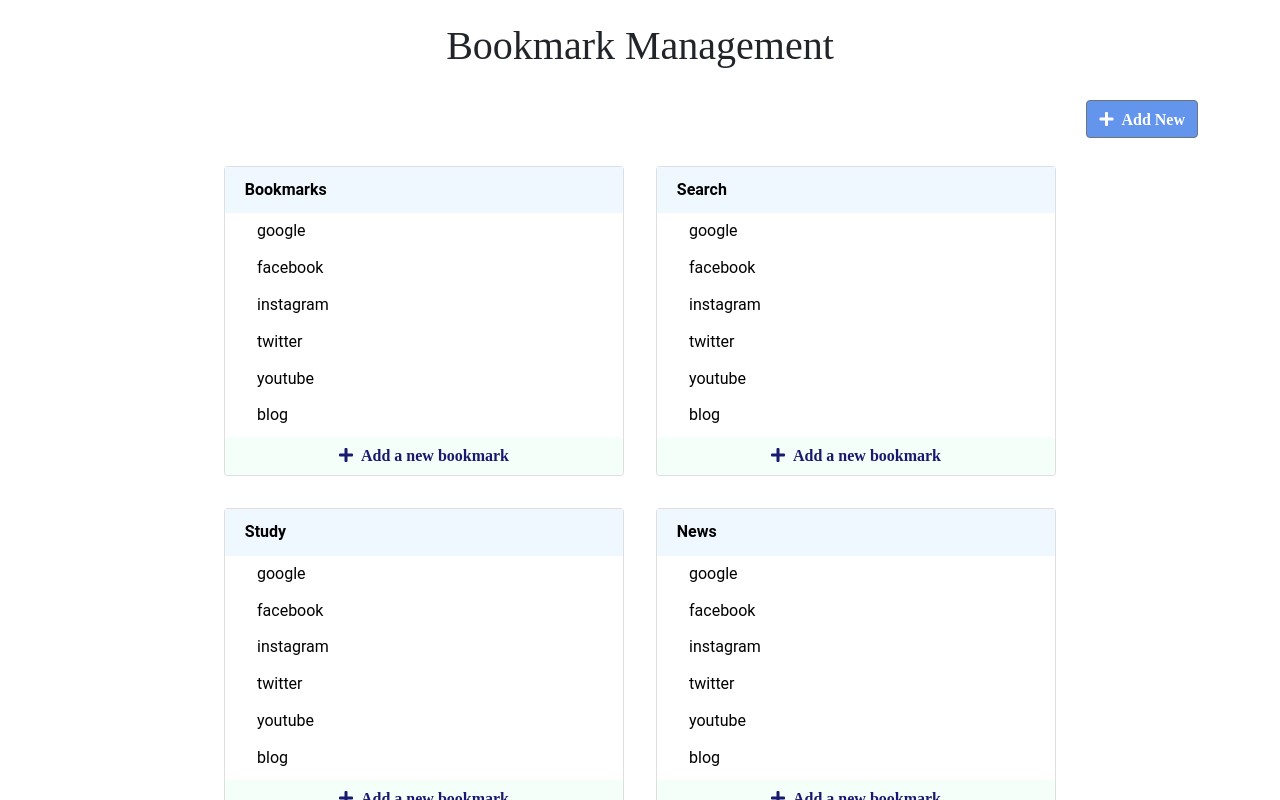
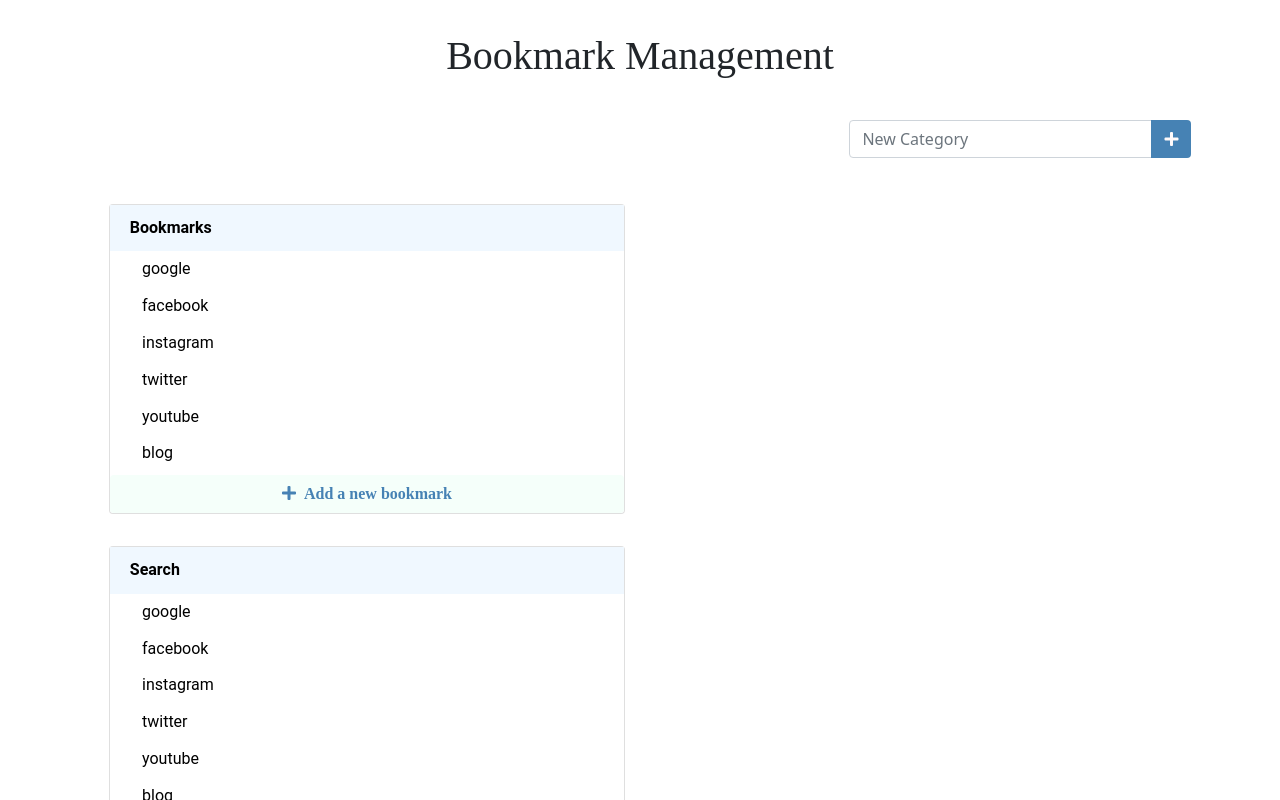
Before and after one commit to giaphien363/fabbiExamBookmark, a React (Create React App) app in the folder frontend/: page /bookmark in a window 1280 px wide. Shown: the top 800 px of the page. Built offline with nearby package versions, Linux system fonts and the light colour scheme; some icons are missing.

Commit message:
frontend already

```diff
--- a/frontend/src/components/Header/StyledHeader.ts
+++ b/frontend/src/components/Header/StyledHeader.ts
@@ -1,22 +1,27 @@
-import { Button, Navbar, Row } from "reactstrap";
+import { Button, Container, Input, InputGroup, Row } from "reactstrap";
 import styled from "styled-components";
 
-export const StyledHeader = styled(Row)`
-    /* font-family: Impact, Haettenschweiler, 'Arial Narrow Bold', sans-serif; */
-    /* font-family: cursive; */
+export const StyledHeader = styled(Container)`
+    margin-bottom: 30px;
+
+`
+
+export const StyledHeaderTitle = styled(Row)`
     font-family: serif;
-    margin-bottom : 50px;
-    height: 100px;
+    height: 120px;
     text-align: center;
     align-content: center;
-`;
+`
 
 export const StyledAddButton = styled(Button)`
-    background-color: cornflowerblue;
-    float: right;
-    margin-top: -50px;
+    background-color: steelblue;
+    color: snow;
 
     &:hover{
-        background-color: lightseagreen;
+        background-color: green;
     }
 `
+
+export const StyledInput = styled(InputGroup)`
+    margin-left: 220%;
+`
--- a/frontend/src/components/Header/index.jsx
+++ b/frontend/src/components/Header/index.jsx
@@ -1,24 +1,27 @@
 import React from "react";
-import { Button, Col, Container, Navbar, Row } from "reactstrap";
-import { StyledHeader, StyledAddButton } from "./StyledHeader";
+import { Button, Col, Container, Input, InputGroup, Row } from "reactstrap";
+import {
+  StyledHeaderTitle,
+  StyledAddButton,
+  StyledInput,
+  StyledHeader,
+} from "./StyledHeader";
 
 const Header = () => {
-  // const styles = {
-  //   col: {
-  //     margin: "15px auto",
-  //   },
-  // };
-
   return (
-    <Container>
-      <StyledHeader>
+    <StyledHeader>
+      <StyledHeaderTitle>
         <h1>Bookmark Management</h1>
-      </StyledHeader>
-      <Row></Row>
-      <StyledAddButton>
-        <i class="fas fa-plus">&ensp;Add New</i>
-      </StyledAddButton>
-    </Container>
+      </StyledHeaderTitle>
+      <Col xs={4}>
+        <StyledInput>
+          <Input placeholder="New Category" />
+          <StyledAddButton color="">
+            <i class="fas fa-plus"></i>
+          </StyledAddButton>
+        </StyledInput>
+      </Col>
+    </StyledHeader>
   );
 };
 Header.propTypes = {};
--- a/frontend/src/features/BookmarkList/components/Bookmark/styledBookmark.ts
+++ b/frontend/src/features/BookmarkList/components/Bookmark/styledBookmark.ts
@@ -6,7 +6,7 @@ export const StyledLink = styled.a`
     text-decoration : none ;
     color : black ;
 
-`;
+`
 
 export const StyledButton = styled(Button)`
     display: none;
--- a/frontend/src/features/BookmarkList/components/Group/index.jsx
+++ b/frontend/src/features/BookmarkList/components/Group/index.jsx
@@ -1,76 +1,95 @@
-import React from "react";
+import React, { useState } from "react";
 import {
-  Card,
-  CardTitle,
-  Button,
-  Row,
-  Col,
-  Container,
-  ButtonDropdown,
-  DropdownToggle,
-  DropdownItem,
-  DropdownMenu,
-  UncontrolledButtonDropdown,
+  Button, Col, Dropdown, DropdownMenu, DropdownToggle
 } from "reactstrap";
-
 import Bookmark from "../Bookmark";
-
 import {
-  StyledCard,
-  StyledCardTitle,
-  StyledDiv,
-  StyledCardBody,
-  StyledDropdown,
-  StyledCardHeader,
-  StyledDropdownButton,
-  StyledCardFooter,
+  StyledCard, StyledCardBody, StyledCardFooter, StyledCardHeader, StyledCardTitle,
+  StyledDiv, StyledDropdownButton
 } from "./styledGroup";
 
-function Group() {
-  const groups = [
-    { id: 1, groupName: "Bookmarks" },
-    { id: 2, groupName: "Search" },
-    { id: 3, groupName: "Study" },
-    { id: 4, groupName: "News" },
-    { id: 5, groupName: "Game" },
-    { id: 6, groupName: "Movie" },
-    { id: 7, groupName: "Music" },
-    { id: 8, groupName: "Novel" },
-  ];
-  const grouplist = groups.map((group) => (
+
+
+const Group = ({id, groupName}) => {
+  const [nameGroup, setNameGroup] = useState(groupName)
+  const [editMode, setEditMode] = useState(false)
+  const [dropdownOpen, setDropdownOpen] = useState(false)
+  ; //array
+  const toggle = ()=>{
+    setDropdownOpen(!dropdownOpen)
+  }
+
+  const handleChange = (e)=>{
+    setNameGroup(e.target.value)
+  }
+  const handleSubmit =()=>{
+    alert(nameGroup);
+    setEditMode(!editMode);
+  }
+
+  return <StyledDiv><Col xs={6}>
   <StyledCard>
     <StyledCardHeader>
-        <StyledCardTitle key={group.id} id={group.id}>
-          {group.groupName}
+
+      <div>
+        {editMode || (
+          <StyledCardTitle key={id} id={ id}>
+          { nameGroup}
         </StyledCardTitle>
+        )}
+          {editMode && (
 
-        <UncontrolledButtonDropdown>
-          <DropdownToggle color="">
-            <i class="fal fa-ellipsis-v-alt"></i>
+            <Col xs={4} style={{ display: "inline" }}>
+              <input
+              value={nameGroup}
+              onChange={handleChange}
+                placeholder="Rename"
+                style={{
+                  backgroundColor: "transparent",
+                  borderColor: "transparent",
+                  borderBottomColor: "steelblue",
+                }}
+              />
+              <Button onClick={handleSubmit} color="success" outline >
+                Save
+              </Button>
+            </Col>
+
+          )}
+        </div>
+
+
+      <Dropdown isOpen={dropdownOpen} toggle={toggle}>
+        <DropdownToggle  color="">
+          <i className="fal fa-ellipsis-v-alt"></i>
         </DropdownToggle>
         <DropdownMenu>
-            <StyledDropdownButton color="danger" outline className="button2">
-              <i class="fas fa-trash-alt"></i>
+          <StyledDropdownButton
+            color="link"
+            outline
+            onClick={() => {
+              setEditMode(!editMode);
+              toggle()
+            }}
+          >
+            Rename
+          </StyledDropdownButton>
+          <StyledDropdownButton color="link" outline>
             Delete
           </StyledDropdownButton>
-            <StyledDropdownButton color="success" outline className="button1">
-              <i class="fas fa-edit"></i>
-              Edit
-            </StyledDropdownButton>
         </DropdownMenu>
-        </UncontrolledButtonDropdown>
+      </Dropdown>
     </StyledCardHeader>
+
     <StyledCardBody>
-        <Bookmark key={group.id} />
+      <Bookmark key={ id} />
     </StyledCardBody>
 
     <StyledCardFooter color="">
-        <i class="fas fa-plus">&ensp;Add a new bookmark</i>
+      <i className="fas fa-plus">&ensp;Add a new bookmark</i>
     </StyledCardFooter>
   </StyledCard>
-  ));
-
-  return <StyledDiv>{grouplist}</StyledDiv>;
-}
+</Col></StyledDiv>;
+};
 
 export default Group;
--- a/frontend/src/features/BookmarkList/components/Group/styledGroup.ts
+++ b/frontend/src/features/BookmarkList/components/Group/styledGroup.ts
@@ -3,18 +3,15 @@ import { Button, Card, CardTitle, Col, ListGroup, Row, UncontrolledButtonDropdow
 
 
 export const StyledCard  = styled(Card)`
-    width: 25rem;
-    margin: 1rem 1rem;
+    margin: 1rem 0rem;
     line-height: 2.3rem;
-    align-self: center;
-
-
-`;
+`
 
 export const StyledCardTitle = styled(CardTitle)`
     font-weight: bolder ;
     margin : 0.3rem;
-`;
+`
+
  export const StyledDropdownButton = styled(Button)`
     margin: 0rem 1rem;
     border-color: transparent;
@@ -35,7 +32,7 @@ export const StyledCardBody = styled.div`
 `
 
 export const StyledCardFooter = styled(Button)`
-    color: midnightblue;
+    color: steelblue;
     border-color: transparent;
     text-align: center;
     background-color: mintcream;
@@ -47,6 +44,5 @@ export const StyledCardFooter = styled(Button)`
 export const StyledDiv = styled.div`
     display: flex;
     flex-wrap: wrap;
-    justify-content: center;
     font-family:  Roboto, sans-serif;
 `
--- a/frontend/src/features/BookmarkList/pages/Main/index.jsx
+++ b/frontend/src/features/BookmarkList/pages/Main/index.jsx
@@ -2,6 +2,17 @@ import { useState } from "react";
 import { Col, Container, Row, Modal, Button, Navbar } from "reactstrap";
 import Group from "../../components/Group";
 import { StyledMain } from "./styledMain";
+
+const groups = [
+  { id: 1, groupName: "Bookmarks" },
+  { id: 2, groupName: "Search" },
+  { id: 3, groupName: "Study" },
+  { id: 4, groupName: "News" },
+  { id: 5, groupName: "Game" },
+  { id: 6, groupName: "Movie" },
+  { id: 7, groupName: "Music" },
+  { id: 8, groupName: "Novel" },
+];
 
 const Main = () => {
   const [show, setShow] = useState({modal: false});
@@ -9,10 +20,14 @@ const Main = () => {
   const handleClose = () => setShow({modal:false});
   const handleShow = () => setShow({modal: true});
 
+
+
   return (
     <StyledMain>
       <Container>
-            <Group />
+        {groups.map(group =>
+            <Group key={group.id} id={group.id} groupName={group.groupName} />
+          )}
         {/* test modal */}
         <Button variant="primary" onClick={handleShow}>
           Launch static backdrop modal
```
Lines whose indentation alone changed are shown as unchanged.
